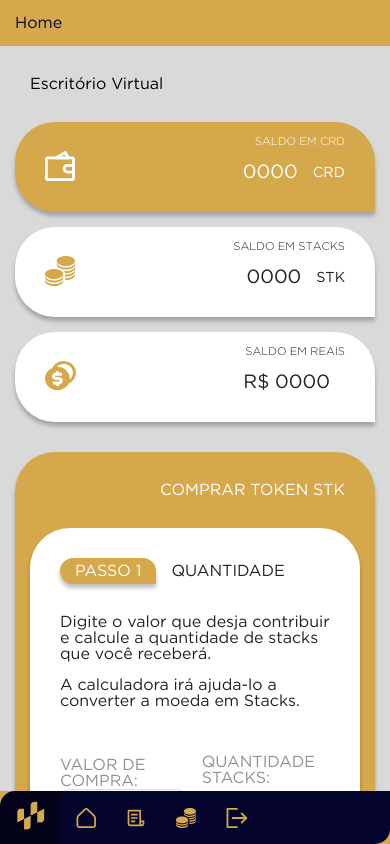
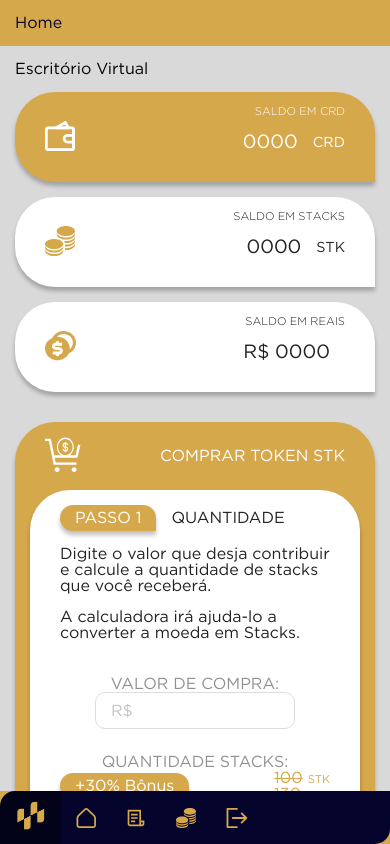
Before and after one commit to codethebasics/credcoin, a Next.js app: page /stacks in a window 390 px wide. Built offline with nearby package versions, Linux system fonts and the light colour scheme.

Commit message:
extrato responsividade

```diff
--- a/pages/stacks/index.js
+++ b/pages/stacks/index.js
@@ -37,7 +37,9 @@ export default function Stacks(props) {
             <div className={styles.formContainer}>
                 <Card background={'#D6A84C'} color={'#FFFFFF'} padding={'15px'}>
                     <div className={styles.header}>
-                        <div className={styles.logo}></div>
+                        <div className={styles.logo}>
+                            <img height={35} src="/img/white-cart.svg" />
+                        </div>
                         <div className={styles.label}>Comprar token STK</div>
                     </div>
                     <div className={styles.steps}>
--- a/styles/pages/Stacks.module.scss
+++ b/styles/pages/Stacks.module.scss
@@ -1,9 +1,6 @@
 .stacksContainer {
     padding: 15px;
 
-    .header {
-        padding: 15px;
-    }
 
     .balanceContainer {
         padding: 15px 0;
@@ -18,7 +15,8 @@
         .header {
             display: flex;
             justify-content: space-between;
-
+            align-items: center;
+            padding: 0 15px;
             .label {
                 text-transform: uppercase;
             }
@@ -189,7 +187,6 @@
                 }
 
                 .cta {
-                    margin-bottom: 15px;
                     display: flex;
                     justify-content: flex-end;
 
@@ -247,9 +244,33 @@
         .steps {
             flex-direction: column;
 
+            .step1Container {
+                .form {
+                    flex-direction: column;
+
+                    .left {
+                        >div {
+                            display: flex;
+                            flex-direction: column;
+                            align-items: center;
+                            margin: 5px 0 25px 0;
+                        }
+                    }
+
+                    .right {
+                       .header {
+                        display: flex;
+                        justify-content: center;
+                       }
+                    }
+                }
+            }
             .step2Container {
                 margin: 15px 0 0 0 !important;
             }
         }
+        .cta {
+            justify-content: center !important;
+        }
     }
 }
```
Also changed, not shown: public/img/white-cart.svg (added).
